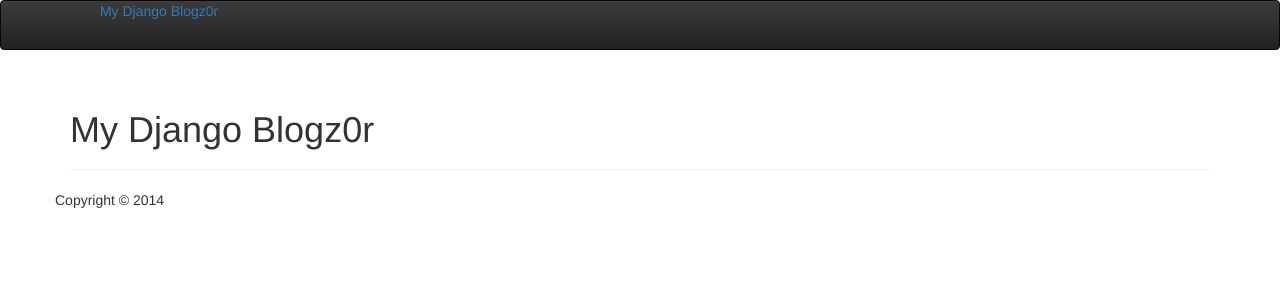
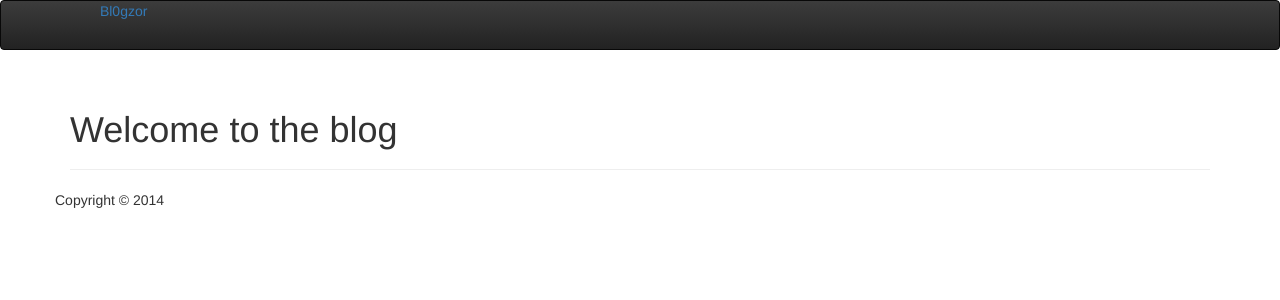
Before and after one commit to alcance/blog_ng, a Django app: template templates/blogengine/includes/base.html in a window 1280 px wide. Shown: the top 300 px of the page. Run offline with Django 3.2, Linux system fonts and the light colour scheme; the template is opened without the code that fills it, so the values that code supplies are empty; parts of the project's set-up code (start-up, migrations or seed data) failed here and were passed over; some libraries are stand-ins or nearby versions.

Commit message:
base.html changed

```diff
--- a/templates/blogengine/includes/base.html
+++ b/templates/blogengine/includes/base.html
@@ -6,7 +6,7 @@
     <head>
         <meta charset="utf-8">
         <meta http-equiv="X-UA-Compatible" content="IE=edge">
-        <title>{% block title %}My Django Blogz0r{% endblock title %}</title>
+        <title>{% block title %}bl0gzor{% endblock title %}</title>
         <meta name="description" content="">
         <meta name="viewport" content="width=device-width, initial-scale=1">
 
@@ -44,7 +44,7 @@
                         <span class="icon-bar"></span>
                         <span class="icon-bar"></span>
                     </a>
-                    <a href="" class="brand">My Django Blogz0r</a>
+                    <a href="" class="brand">Bl0gzor</a>
                     <div class="nav-collapse collapse">
                     </div>
                 </div>
@@ -54,7 +54,7 @@
         <div class="container">
             {% block header %}
                 <div class="page-header">
-                    <h1>My Django Blogz0r</h1>
+                    <h1>Welcome to the blog</h1>
                 </div>
             {% endblock header %}
 
```
